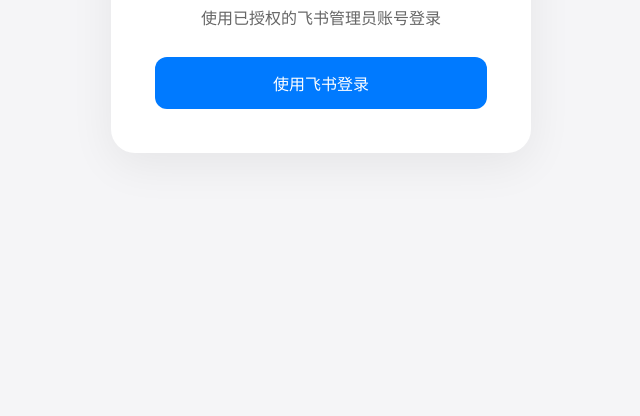
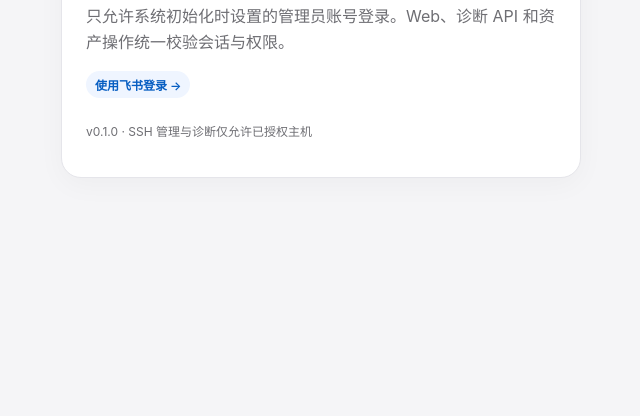
Before and after one commit to beijing10000-boop/linux-ai-diagnostic-mcp, a plain HTML site: page web/login.html in a window 1280 px wide. Shown: the part 384-800 px from the top of the page, without its empty margins (319-959 px from the left). Drawn offline with Linux system fonts and the light colour scheme.

```diff
--- a/web/login.html
+++ b/web/login.html
@@ -1 +1 @@
-<!doctype html><html lang="zh-CN"><head><meta charset="utf-8"><meta name="viewport" content="width=device-width,initial-scale=1"><title>飞书登录</title><style>body{font-family:-apple-system,BlinkMacSystemFont,"PingFang SC",sans-serif;background:#f5f5f7;display:grid;place-items:center;min-height:100vh;margin:0}main{background:white;padding:44px;border-radius:24px;text-align:center;box-shadow:0 12px 45px #0001}a{display:block;background:#007aff;color:white;padding:14px 35px;border-radius:12px;text-decoration:none;margin-top:28px}p{color:#666}</style></head><body><main><h1>◈ Linux AI Diagnostic</h1><p>使用已授权的飞书管理员账号登录</p><a href="/auth/feishu">使用飞书登录</a></main></body></html>
+<!doctype html><html lang="zh-CN"><head><meta charset="utf-8"><meta name="viewport" content="width=device-width,initial-scale=1"><title>飞书登录 · Linux AI Diagnostic</title><link rel="stylesheet" href="/assets/style.css"></head><body><main class="auth-page"><section class="card auth-card"><div class="eyebrow">Secure Sign-in · 管理员验证</div><h1>◈ Linux AI Diagnostic</h1><p>使用飞书 Open ID 验证管理员身份。</p><p class="muted">只允许系统初始化时设置的管理员账号登录。Web、诊断 API 和资产操作统一校验会话与权限。</p><a class="pill" href="/auth/feishu">使用飞书登录 →</a><p class="footnote">v0.1.0 · SSH 管理与诊断仅允许已授权主机</p></section></main></body></html>
```
